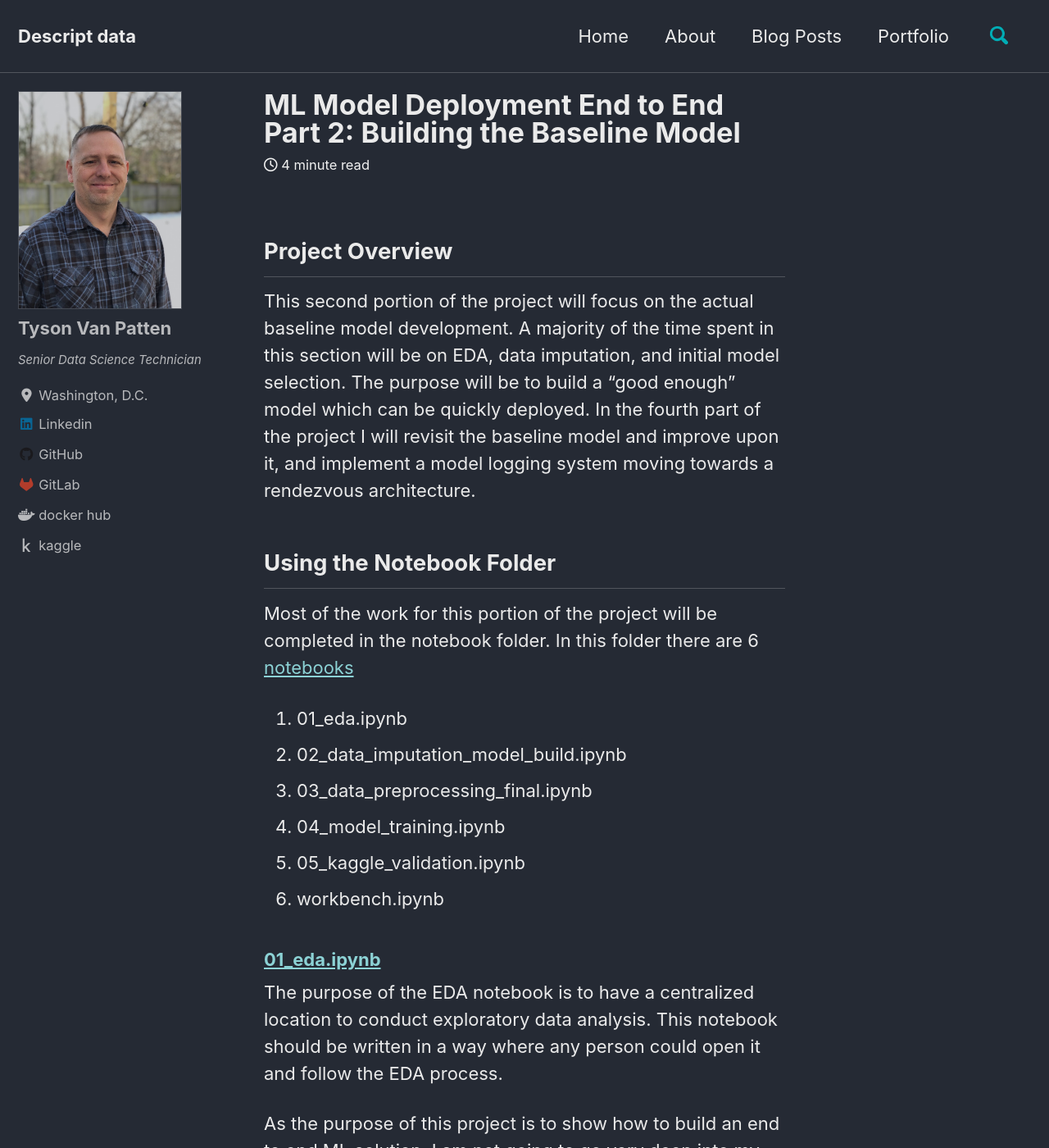
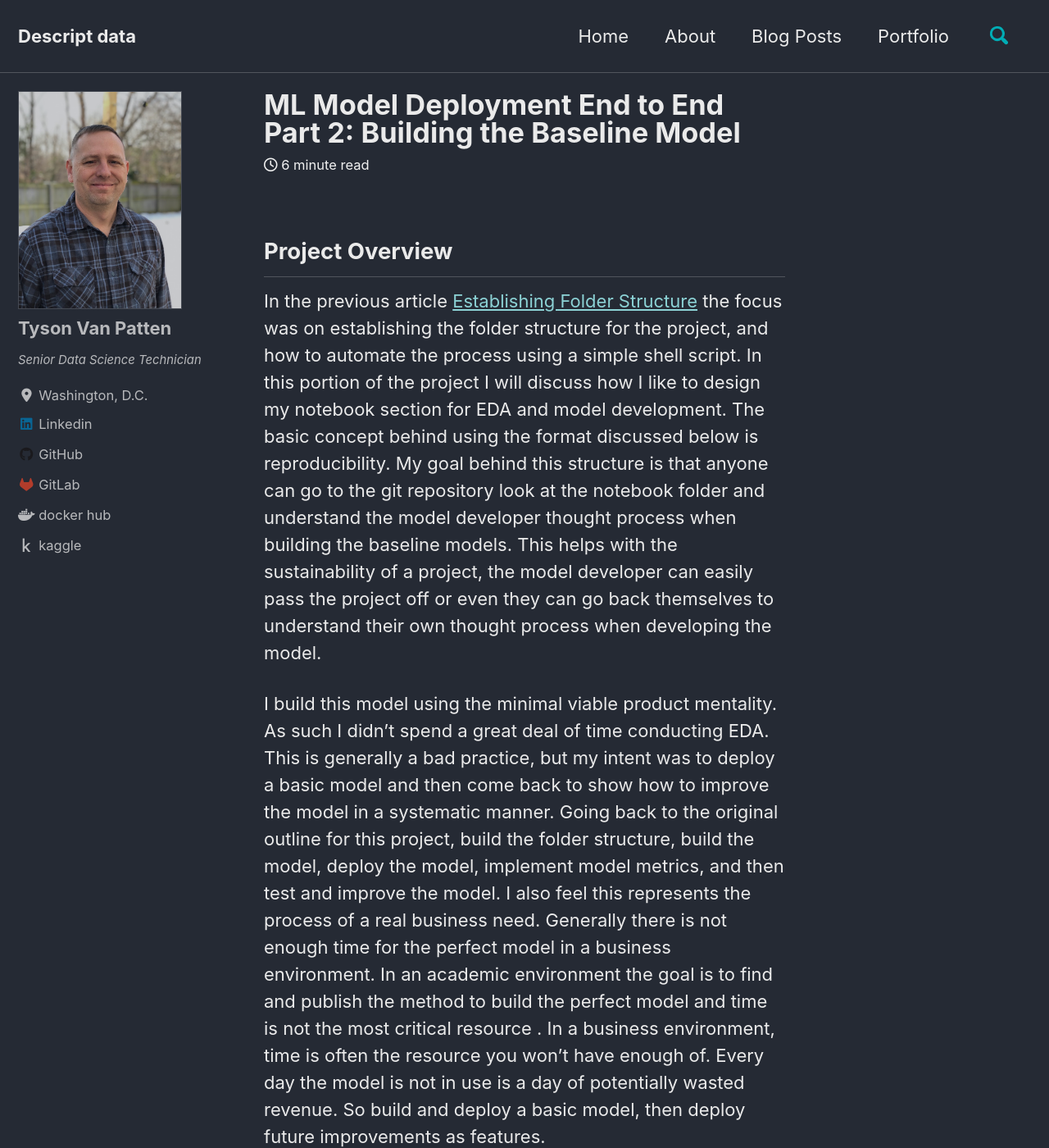
Before and after one commit to tvanpat/tvanpat, a Jekyll site: the page built from _posts/2021-01-15-e2e-model-deployment-part2.md, in a window 1280 px wide and 1400 px high. Shown: the whole window at 82% size. Built offline with Jekyll 4.4.1, drawn with Linux system fonts in a browser that asks for light colours; cached includes are drawn as plain includes; nearby versions of some CDN libraries; comment, search, counter and statistics services are not loaded; some of the changed text lies outside the part shown.

Commit message:
updated model deployment article

```diff
--- a/_posts/2021-01-15-e2e-model-deployment-part2.md
+++ b/_posts/2021-01-15-e2e-model-deployment-part2.md
@@ -6,11 +6,13 @@ excerpt: "Using the notebook folder for data imputation and model development"
 ---
 
 <H2>Project Overview</H2>
-This second portion of the project will focus on the actual baseline model development.  A majority of the time spent in this section will be on EDA, data imputation, and initial model selection.  The purpose will be to build a "good enough" model which can be quickly deployed.  In the fourth part of the project I will revisit the baseline model and improve upon it, and implement a model logging system moving towards a rendezvous architecture.
+In the previous article <a href="https://www.descriptdata.com/e2e-model-deployment-part1/" target="_blank" rel="noopener noreferrer">Establishing Folder Structure</a> the focus was on establishing the folder structure for the project, and how to automate the process using a simple shell script.  In this portion of the project I will discuss how I like to design my notebook section for EDA and model development.  The basic concept behind using the format discussed below is reproducibility.  My goal behind this structure is that anyone can go to the git repository look at the notebook folder and understand the model developer thought process when building the baseline models.  This helps with the sustainability of a project, the model developer can easily pass the project off or even they can go back themselves to understand their own thought process when developing the model.
+
+I build this model using the minimal viable product mentality.  As such I didn't spend a great deal of time conducting EDA.  This is generally a bad practice, but my intent was to deploy a basic model and then come back to show how to improve the model in a systematic manner.  Going back to the original outline for this project, build the folder structure, build the model, deploy the model, implement model metrics, and then test and improve the model.  I also feel this represents the process of a real business need.  Generally there is not enough time for the perfect model in a business environment.  In an academic environment the goal is to find and publish the method to build the perfect model and time is not the most critical resource .  In a business environment, time is often the resource you won't have enough of.  Every day the model is not in use is a day of potentially wasted revenue.  So build and deploy a basic model, then deploy future improvements as features.
 
 
 <H2>Using the Notebook Folder</H2>
-Most of the work for this portion of the project will be completed in the notebook folder.  In this folder there are 6 <a href="https://gitlab.com/tvanpat/e2e-titanic/-/tree/master/notebooks" target="_blank" rel="noopener noreferrer">notebooks</a>
+The work for this portion of the project will be completed in the notebook folder.  In this folder there are 6 <a href="https://gitlab.com/tvanpat/e2e-titanic/-/tree/master/notebooks" target="_blank" rel="noopener noreferrer">notebooks</a>
 
 <ol>
 <li>01_eda.ipynb</li>
@@ -32,10 +34,12 @@ After EDA is complete it maybe required to impune data into missing features.  T
 The purpose of this data imputation model notebook is not to impute the data, but rather to build the modules used for data imputation which will be employed in the data preprocessing notebook.  Within the Titanic dataset there were several missing data points in important features such as age.  This notebook builds several methods of imputation which will be used in the model training.  The concept is to use various methods of imputation and see which model and which imputation method provides the best results.  For the age feature two different linear models one deterministic and one stochastic.  This is the notebook where these models were trained, and then saved in the models folder.
 
 <H3><a href="https://gitlab.com/tvanpat/e2e-titanic/-/blob/master/notebooks/03_data_preprocessing_final.ipynb" target="_blank" rel="noopener noreferrer">03_data_preprocessing_final.ipynb</a></H3>
-Once the modules and modules are built for the data preprocessing the training data is preprocessed in the data_preprocessing notebook.  This notebook is built with the mentality that any person should be able to open this notebook and process the training data.  To accomplish this I used a .pipe to create a data preprocessing pipeline, so the entire process can be accomplished in one click.
+Once the are built for the data preprocessing the training data is preprocessed in the data_preprocessing notebook.  This notebook is built with the mentality that any person should be able to open this notebook and process the training data.  To accomplish this I used a .pipe to create a data preprocessing pipeline, so the entire process can be accomplished in one click.
+
+I really like this structure even for other projects where the need is simple data conversion of a spreadsheet into another spreadsheet.  While it is better to build a simple application where a person can upload a spreadsheet and then download the results, in a case where there may not be resources (time or money), to build and develop such a project building a simple notebook any user can access can be a "good enough" answer.  However, this should be avoided to ensure you are not increasing tech debt of a project.
 
 <H3><a href="https://gitlab.com/tvanpat/e2e-titanic/-/blob/master/notebooks/04_model_training.ipynb" target="_blank" rel="noopener noreferrer">04_model_training.ipynb</a></H3>
-The model training notebook takes in the preprocessed training data and is used to create the baseline model.  By using the Scikit-learn Pipeline module several different model type and feature selections can be tested at once.  Once the baseline model is selected it is saved in the src/app/assets/models/current_modules folder.
+The model training notebook takes in the preprocessed training data and is used to create the baseline model.  By using the Scikit-learn Pipeline module several different model type and feature selections can be tested and results printed with a simple button click.  Once the baseline model is selected it is saved in the src/app/assets/models/current_modules folder.
 
 For the baseline model the data was loaded.  This data was split between training and test data sets.  Then using sklearn pipelines and a for loop this several different models were trained against different feature selections.  The models trained and tested were a Naive Bayes Gaussian Classifier, Stochastic Gradient Descent Classifier, K-Nearest Neighbors Classifier, Decision Tree Classifier, Random Forest Classifer, Support Vector Classifier, and a Gradient Boosting Classifier.  The model with the best performance was the Gradient Boosting Classifier.  This model was saved as the baseline model.  In future articles I will discuss how to improve logically and systematically make model adjustments and compare them to the baseline model and even deploy new models into a rendezvous architecture.
 
@@ -46,7 +50,7 @@ As this data came from a Kaggle competition this is where I processed the kaggle
 This last notebook is used to prototype code or work on modules without disrupting the work in another notebook.
 
 <H2>Kaggle Validation</H2>
-My Gradient Boosting Classifier using a determinist linear model for age imputation scored a 84% accuracy against my test set.  The same model scored against the Kaggle Validation set scored at 77.90% accuracy, which placed me in the top 23% of the models.  The results can be viewed <a href="https://www.kaggle.com/vp7799" target="_blank" rel="noopener noreferrer">Kaggle Results</a>.
+My Gradient Boosting Classifier using a determinist linear model for age imputation scored a 84% accuracy against my test set.  The same model scored against the Kaggle Validation set scored at 77.90% accuracy, which placed me in the top 23% of the models.  The results can be viewed <a href="https://www.kaggle.com/vp7799" target="_blank" rel="noopener noreferrer">Kaggle Results</a>.  So the model is pretty good, but definitely needs some work.  This means at the last stage my goal will be to build a model that breaks into the 80% accuracy range of Kaggle.
 
 <H2>Conclusion</H2>
 Far too often in model development this is the final step for the data scientist.  I think this is very short sighted.  The data scientist still has a responsibility to ensure the model is deployed accurately, to monitor model performance, and to update the model with better performing models and account for model drift.  I am glad that is started this project as it has continuously made me think and rethink how to develop models that can be easily deployed as well as a model where another person can continue development if the primary person leaves the project.
```
